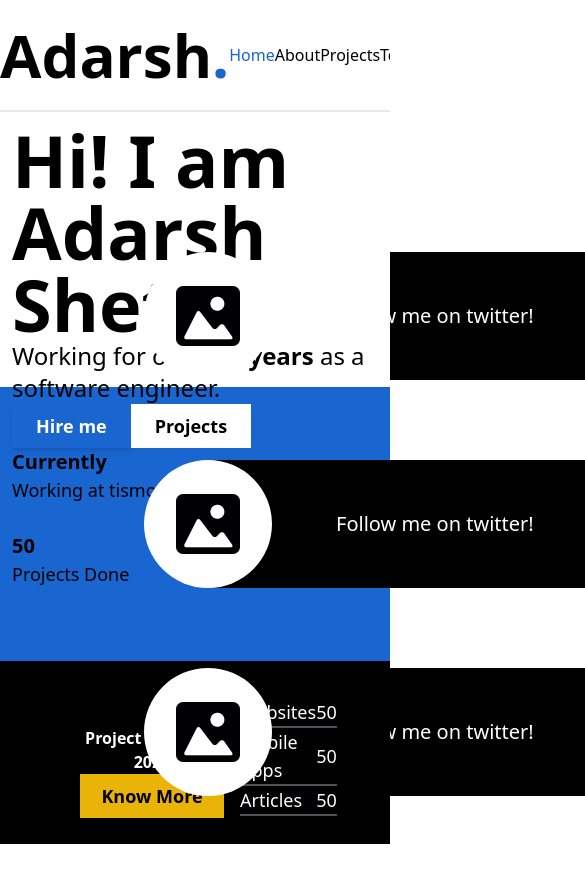
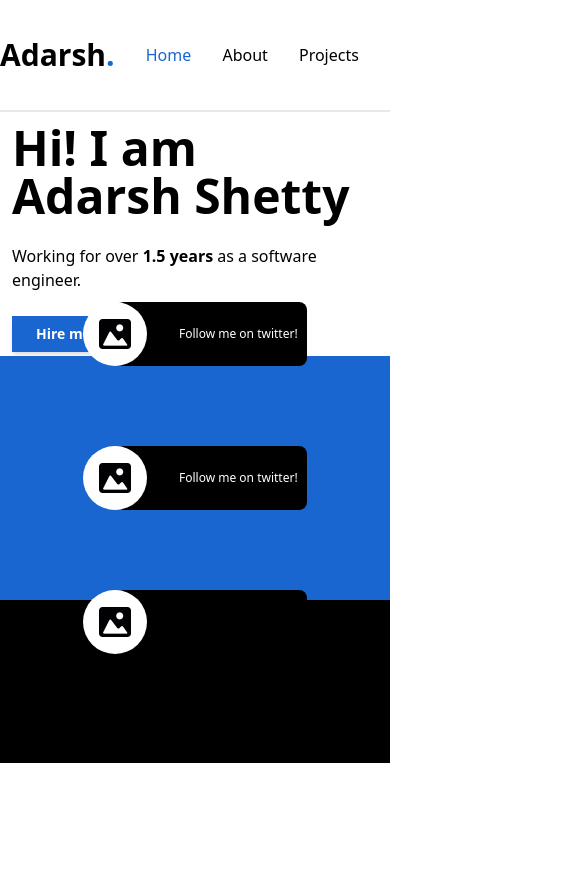
Before and after one commit to Add-787/portfolio, an Angular app: page / in a window 390 px wide. Shown: the top 882 px of the page, 585 px wide, since content can reach past the window. After the commit the page ends 844 px from the top, so only its background shows below. Built offline with nearby package versions, Linux system fonts and the light colour scheme.

Commit message:
Commits made: - Ui fixes to be responsive on small screens.

```diff
--- a/src/app/pages/home/home.component.html
+++ b/src/app/pages/home/home.component.html
@@ -1,11 +1,11 @@
-<div class="h-screen w-screen pt-28 grid grid-rows-8 grid-cols-1 md:grid-rows-3 md:grid-cols-2 overflow-visible">
-  <div class="row-span-3 md:row-span-2 md:px-20 bg-white p-3 relative">
+<div class="h-screen w-screen pt-28 grid grid-rows-9 lg:grid-rows-3 lg:grid-cols-2">
+  <div class="row-span-3 lg:row-span-2 bg-white">
     <app-intro class="bottom-0"></app-intro>
   </div>
-  <div class="row-span-3 md:row-span-3 md:col-start-2 bg-primary">
+  <div class="row-span-3 lg:row-span-3 lg:col-start-2 bg-primary">
     <app-sites-list></app-sites-list>
   </div>
   <div class="row-span-2 px-20 bg-black relative">
-    <app-stats></app-stats>
+    <!-- <app-stats></app-stats> -->
   </div>
 </div>
--- a/src/app/pages/home/intro/intro.component.html
+++ b/src/app/pages/home/intro/intro.component.html
@@ -1,26 +1,26 @@
-<div class="h-full flex flex-col justify-evenly">
+<div class="h-full p-3 lg:pl-20 flex flex-col gap-6 justify-evenly">
   <div>
-    <h3 class="text-7xl font-extrabold">Hi! I am <br> Adarsh Shetty</h3>
+    <h3 class="text-5xl lg:text-7xl font-extrabold">Hi! I am <br> Adarsh Shetty</h3>
   </div>
   <div>
-    <h6 class="text-2xl">Working for over <span class="font-bold">1.5 years</span> as a software engineer.</h6>
+    <h6 class="text-base md:text-2xl">Working for over <span class="font-bold">1.5 years</span> as a software engineer.</h6>
   </div>
   <div>
     <button class="btn-primary">Hire me</button>
     <button class="btn-primary bg-white text-black shadow-none">Projects</button>
   </div>
-  <div class="grid grid-cols-1 grid-rows-1 gap-7">
+  <div class="grid grid-cols-1 grid-rows-1 gap-5">
     <div class="row-end-1 cols-end-1 min-w-40">
-      <p class="text-xl font-bold">Currently</p>
-      <p class="text-lg">Working at tismotech</p>
+      <p class="text-sm lg:text-xl font-bold">Currently</p>
+      <p class="text-sm lg:text-lg">Working at tismotech</p>
     </div>
     <div class="row-start-1 col-end-1 w-40">
-      <p class="text-xl font-bold">50</p>
-      <p class="text-lg">Projects Done</p>
+      <p class="text-sm lg:text-xl font-bold">50</p>
+      <p class="text-sm lg:text-lg">Projects Done</p>
     </div>
     <div class="row-start-1 col-start-1 min-w-40">
-      <p class="text-xl font-bold">Contact</p>
-      <p class="text-lg">adarshshetty787@gmail.com</p>
+      <p class="text-sm lg:text-xl font-bold">Contact</p>
+      <!-- <p class="text-sm lg:text-lg">adarshshetty787@gmail.com</p> -->
     </div>
 
   </div>
--- a/src/app/pages/home/sites-list/site-card/site-card.component.html
+++ b/src/app/pages/home/sites-list/site-card/site-card.component.html
@@ -1,11 +1,11 @@
 <a href="https://google.com" target="_blank" rel="norefferer">
-    <div class="flex flex-row">
-        <div class="w-32 h-32 z-10 rounded-full bg-white flex flex-row items-center justify-around">
-            <img class="w-16 h-16" alt="twitter-icon" src="/assets/placeholder.png">
+    <div class="flex flex-row hover:animate-bounce">
+        <div class="h-16 w-16 md:w-32 md:h-32 z-10 rounded-full bg-white flex flex-row items-center justify-around">
+            <img class="w-8 h-8" alt="twitter-icon" src="/assets/placeholder.png">
         </div>
-        <div class="h-32 w-96 -ml-16 rounded-lg bg-black">
-            <div class="pl-32 h-full w-full flex flex-col justify-center">
-                <p class="text-xl text-white">Follow me on twitter!</p>
+        <div class="h-16 w-48 lg:h-32 lg:w-96 -ml-8 lg:-ml-16 rounded-lg bg-black">
+            <div class="pl-16 lg:pl-32 h-full w-full flex flex-col justify-center">
+                <p class="text-xs lg:text-xl text-white">Follow me on twitter!</p>
             </div>
         </div>
     </div>
--- a/src/app/pages/home/sites-list/sites-list.component.html
+++ b/src/app/pages/home/sites-list/sites-list.component.html
@@ -1,5 +1,5 @@
-<div class="h-full w-full flex flex-row items-center justify-around">
-    <div class="flex flex-col gap-20 p-36">
+<div class="h-full w-full flex flex-row items-center justify-around py-10">
+    <div class="flex flex-col gap-20">
         <app-site-card></app-site-card>
         <app-site-card></app-site-card>
         <app-site-card></app-site-card>
--- a/src/app/shared/navbar/navbar.component.html
+++ b/src/app/shared/navbar/navbar.component.html
@@ -1,8 +1,8 @@
-<nav class ="w-full absolute top-0 left-0 right-0 bg-white h-28 overflow-x-hidden">
-  <div class="h-full w-full md:ml-20 flex flex-row items-center border-b-2 border-opacity-25 border-gray-400">
-    <h2 class="font-bold text-6xl">Adarsh<span class="text-primary">.</span></h2>
-    <div class="w-32 flex-auto flex justify-center">
-      <div class="flex flex-row md:mx-72 w-full justify-evenly self-center" >
+<nav class ="w-full absolute top-0 left-0 right-0 bg-white h-28">
+  <div class="h-full w-full lg:pl-20 flex flex-row items-center border-b-2 border-opacity-25 border-gray-400">
+    <h2 class="font-bold text-3xl lg:text-6xl">Adarsh<span class="text-primary">.</span></h2>
+    <div class="w-full flex">
+      <div class="w-full flex flex-row justify-evenly lg:ml-72" >
         <h5 class="md:text-3xl hover:text-primary hover:cursor-pointer">
           <a routerLink='/' routerLinkActive="text-primary" [routerLinkActiveOptions]="{ exact: true }" >
             Home
@@ -18,7 +18,7 @@
             Projects
           </a>
         </h5>
-        <h5 class="md:text-3xl hover:text-primary hover:cursor-pointer">Testimonials</h5>
+        <!-- <h5 class="md:text-3xl hover:text-primary hover:cursor-pointer">Testimonials</h5> -->
       </div>
     </div>
 
--- a/src/styles.scss
+++ b/src/styles.scss
@@ -13,6 +13,6 @@
 
 @layer components {
     .btn-primary {
-      @apply py-2 px-6 bg-primary text-white text-lg font-semibold shadow-md focus:outline-none focus:ring-2 focus:ring-blue-400 focus:ring-opacity-75 cursor-pointer;
+      @apply py-2 px-6 bg-primary text-white text-sm lg:text-lg font-semibold shadow-md focus:outline-none focus:ring-2 focus:ring-blue-400 focus:ring-opacity-75 cursor-pointer;
     }
 }
```
Also changed, not shown: 6 other files (tests, documents, lock files or other folders).
